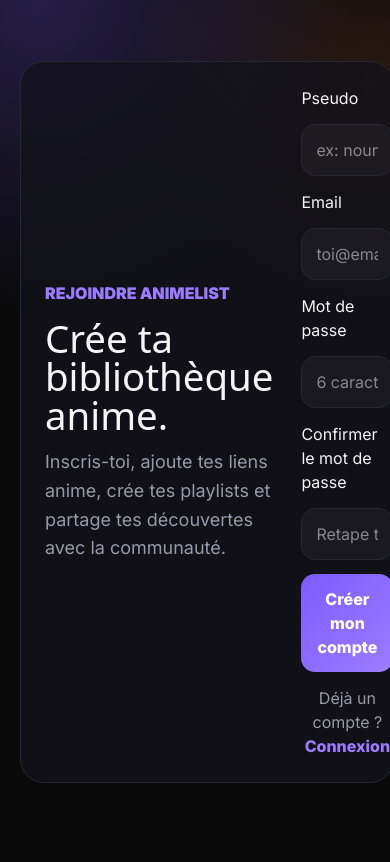
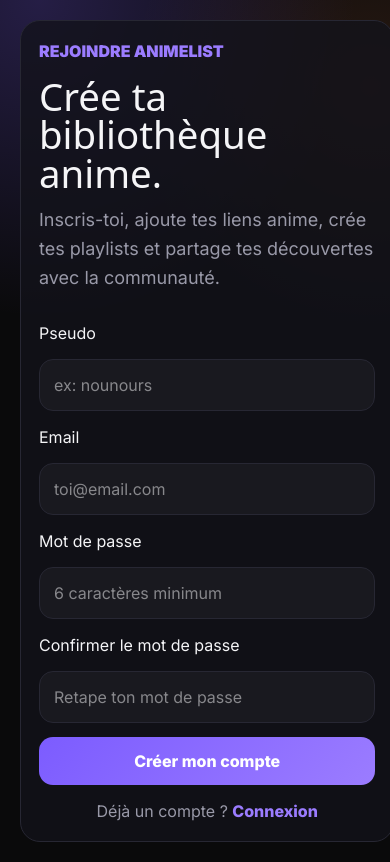
Before and after one commit to Monoru1/animelist, a React (Vite) app: page /register in a window 390 px wide. Built offline with nearby package versions, Linux system fonts and the light colour scheme; a web font is replaced by a local one.

Commit message:
style: improve mobile responsive auth and cards

```diff
--- a/src/styles/tokens.css
+++ b/src/styles/tokens.css
@@ -47,11 +47,7 @@
   z-index: 10;
 }
 
-.app-main {
-  margin-left: 270px;
-  padding: 32px;
-  min-height: 100vh;
-}
+.app-main { margin-left: 270px; padding: 32px; min-height: 100vh; }
 
 .nav-link {
   display: block;
@@ -61,114 +57,45 @@
   font-weight: 800;
   color: var(--color-text-muted);
   transition: 180ms ease;
+  white-space: nowrap;
 }
 
-.nav-link:hover {
-  color: white;
-  background: rgba(255,255,255,0.06);
-}
+.nav-link:hover { color: white; background: rgba(255,255,255,0.06); }
+.nav-link.active { color: white; background: linear-gradient(135deg, var(--color-accent), var(--color-accent-hi)); box-shadow: 0 14px 40px rgba(124, 92, 255, 0.28); }
 
-.nav-link.active {
-  color: white;
-  background: linear-gradient(135deg, var(--color-accent), var(--color-accent-hi));
-  box-shadow: 0 14px 40px rgba(124, 92, 255, 0.28);
-}
+.card-grid { display: grid; gap: 18px; grid-template-columns: repeat(auto-fill, minmax(210px, 1fr)); }
 
-.card-grid {
-  display: grid;
-  gap: 18px;
-  grid-template-columns: repeat(auto-fill, minmax(210px, 1fr));
-}
+.anime-card { border: 1px solid var(--color-border); border-radius: 22px; overflow: hidden; background: linear-gradient(180deg, rgba(255,255,255,0.05), rgba(255,255,255,0.02)); transition: transform 180ms ease, border-color 180ms ease, box-shadow 180ms ease; }
+.anime-card:hover { transform: translateY(-6px); border-color: var(--color-accent); box-shadow: 0 24px 70px rgba(0,0,0,0.34); }
+.anime-card img { width: 100%; aspect-ratio: 2 / 3; object-fit: cover; display: block; }
 
-.anime-card {
-  border: 1px solid var(--color-border);
-  border-radius: 22px;
-  overflow: hidden;
-  background: linear-gradient(180deg, rgba(255,255,255,0.05), rgba(255,255,255,0.02));
-  transition: transform 180ms ease, border-color 180ms ease;
-}
+.form-panel, .surface-panel { border: 1px solid var(--color-border); border-radius: 24px; background: rgba(19, 19, 26, 0.78); padding: 24px; }
 
-.anime-card:hover {
-  transform: translateY(-6px);
-  border-color: var(--color-accent);
-}
+.input-field { width: 100%; padding: 13px 14px; border-radius: 14px; border: 1px solid var(--color-border); background: rgba(255,255,255,0.04); color: var(--color-text); outline: none; }
+.input-field:focus { border-color: var(--color-accent); box-shadow: 0 0 0 4px rgba(124, 92, 255, 0.12); }
 
-.anime-card img {
-  width: 100%;
-  aspect-ratio: 2 / 3;
-  object-fit: cover;
-  display: block;
-}
+.primary-btn { border: 0; padding: 13px 16px; border-radius: 14px; color: white; font-weight: 800; cursor: pointer; background: linear-gradient(135deg, var(--color-accent), var(--color-accent-hi)); }
+.secondary-btn { padding: 12px 14px; border-radius: 14px; border: 1px solid var(--color-border); color: var(--color-text); background: rgba(255,255,255,0.04); cursor: pointer; }
+.primary-btn:disabled, .secondary-btn:disabled { opacity: .62; cursor: not-allowed; }
 
-.form-panel, .surface-panel {
-  border: 1px solid var(--color-border);
-  border-radius: 24px;
-  background: rgba(19, 19, 26, 0.78);
-  padding: 24px;
-}
-
-.input-field {
-  width: 100%;
-  padding: 13px 14px;
-  border-radius: 14px;
-  border: 1px solid var(--color-border);
-  background: rgba(255,255,255,0.04);
-  color: var(--color-text);
-  outline: none;
-}
-
-.primary-btn {
-  border: 0;
-  padding: 13px 16px;
-  border-radius: 14px;
-  color: white;
-  font-weight: 800;
-  cursor: pointer;
-  background: linear-gradient(135deg, var(--color-accent), var(--color-accent-hi));
-}
-
-.secondary-btn {
-  padding: 12px 14px;
-  border-radius: 14px;
-  border: 1px solid var(--color-border);
-  color: var(--color-text);
-  background: rgba(255,255,255,0.04);
-  cursor: pointer;
+@media (max-width: 980px) {
+  .surface-panel[style*="grid-template-columns"] { grid-template-columns: 1fr !important; }
 }
 
 @media (max-width: 860px) {
-  .app-sidebar {
-    position: sticky;
-    width: 100%;
-    height: auto;
-    padding: 18px;
-    border-right: 0;
-    border-bottom: 1px solid var(--color-border);
-  }
+  .app-sidebar { position: sticky; width: 100%; height: auto; padding: 18px; border-right: 0; border-bottom: 1px solid var(--color-border); }
+  .app-sidebar nav { display: flex !important; overflow-x: auto; gap: 10px; padding-bottom: 6px; }
+  .app-sidebar p { margin-bottom: 14px !important; }
+  .app-sidebar button { position: static !important; width: 100%; margin-top: 14px; }
+  .app-main { margin-left: 0; padding: 18px; }
+  .card-grid { grid-template-columns: repeat(auto-fill, minmax(150px, 1fr)); gap: 14px; }
+  .surface-panel, .form-panel { padding: 18px; border-radius: 20px; }
+}
 
-  .app-sidebar nav {
-    display: flex !important;
-    overflow-x: auto;
-    gap: 10px;
-    padding-bottom: 6px;
-  }
-
-  .app-sidebar p {
-    margin-bottom: 14px !important;
-  }
-
-  .app-sidebar button {
-    position: static !important;
-    width: 100%;
-    margin-top: 14px;
-  }
-
-  .app-main {
-    margin-left: 0;
-    padding: 20px;
-  }
-
-  .card-grid {
-    grid-template-columns: repeat(auto-fill, minmax(150px, 1fr));
-  }
+@media (max-width: 520px) {
+  .app-sidebar h1 { font-size: 28px !important; }
+  .app-main { padding: 14px; }
+  .card-grid { grid-template-columns: 1fr 1fr; }
+  .anime-card h2 { font-size: 16px !important; }
+  .primary-btn, .secondary-btn { padding: 12px; }
 }
```
